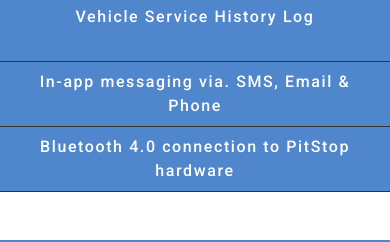
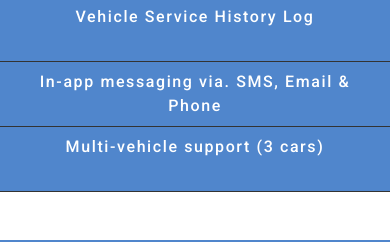
Before and after one commit to yashinshah-ansik/pitstop-landing-page, a plain HTML site: page index.html in a window 390 px wide. Shown: the part 4200-4442 px from the top of the page. Drawn offline with Linux system fonts and the light colour scheme.

Commit message:
Changed mobile feature.

```diff
--- a/index.html
+++ b/index.html
@@ -172,7 +172,7 @@
         In-app messaging via. SMS, Email &amp; Phone
       </div>
       <div class="app-item">
-        Bluetooth 4.0 connection to PitStop hardware
+        Multi-vehicle support (3 cars)
       </div>
     </div>
   </div>
```
Also changed, not shown: dev/html/body.html (+1 -1 lines).
